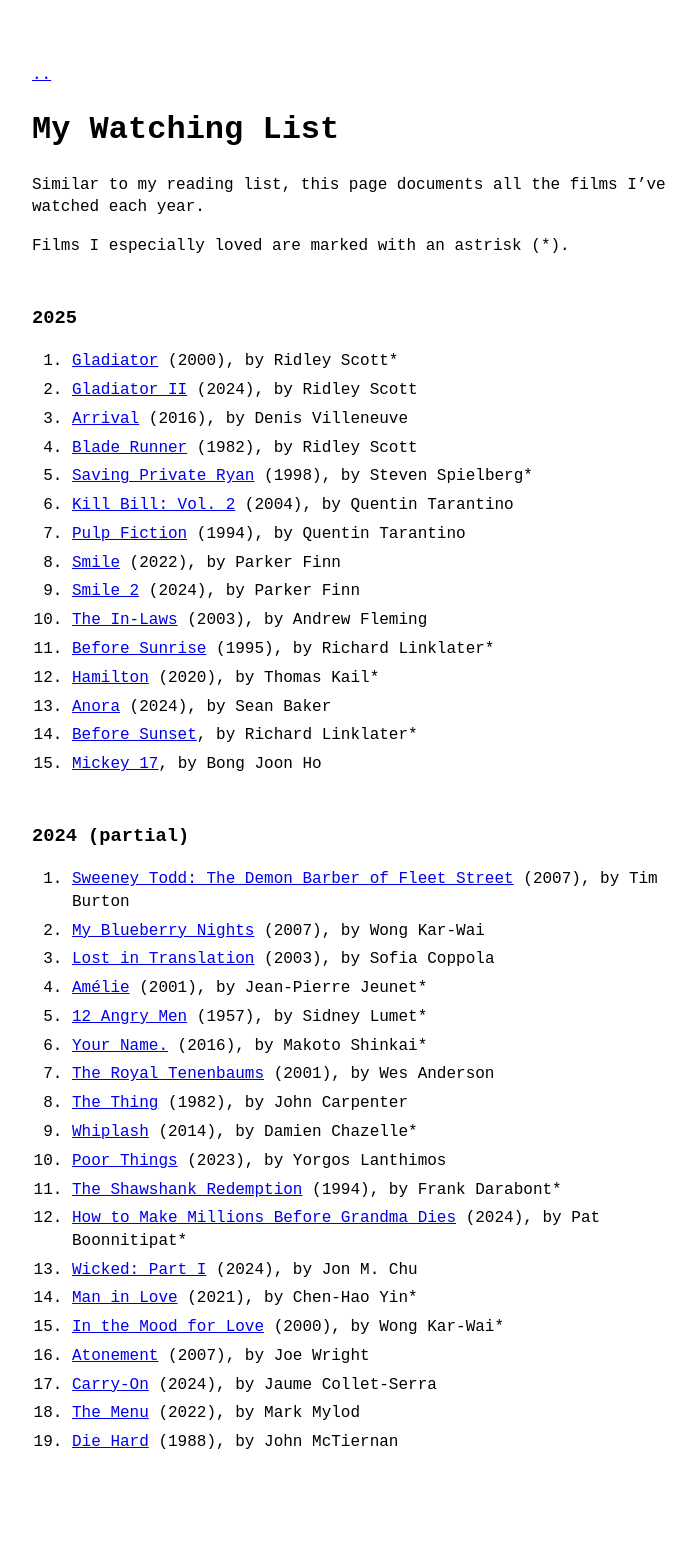
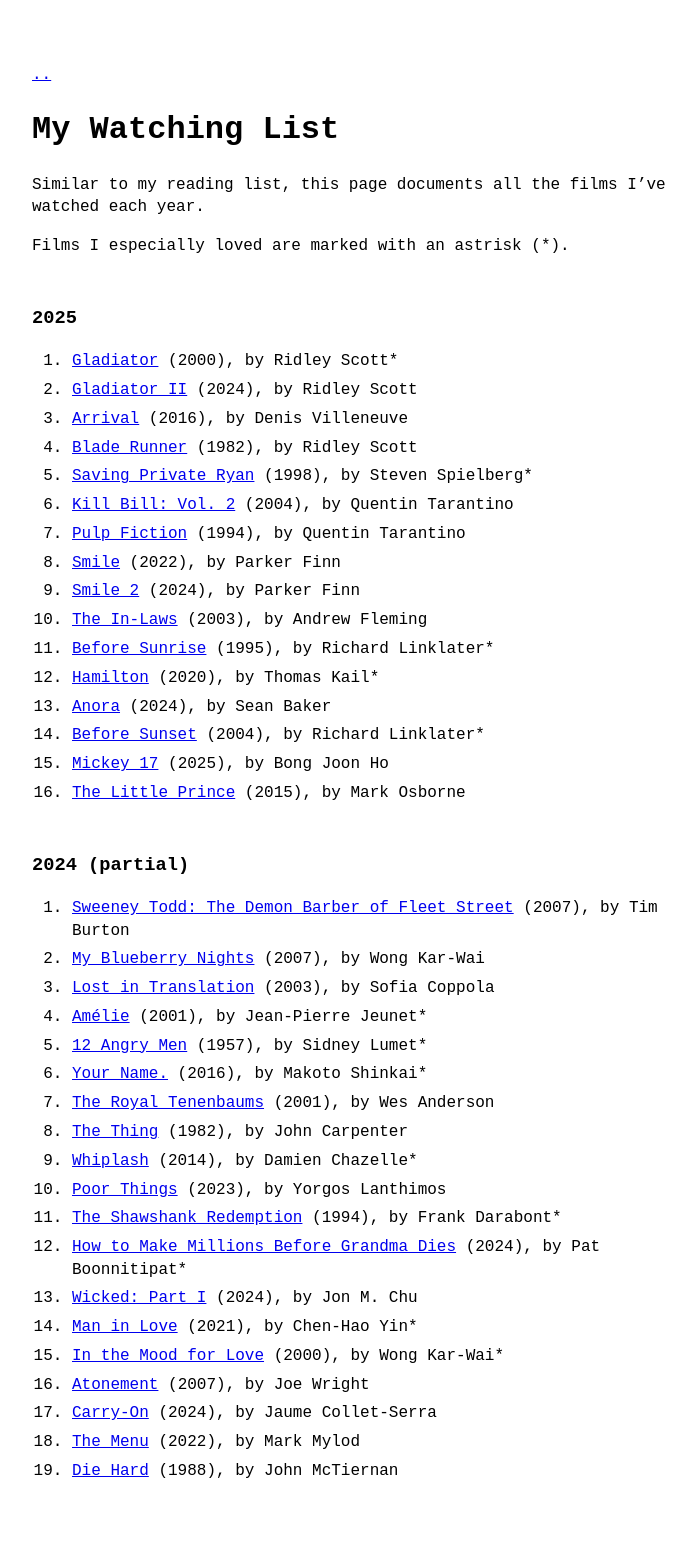
Before and after one commit to llucasly/llucasly.github.io, a Jekyll site: the page built from watching list.md, in a window 1280 px wide. Shown: the whole page, without its empty margins (288-984 px from the left). Built offline with Jekyll 4.4.1, drawn with Linux system fonts in a browser that asks for light colours; before the commit the page ends 1534 px from its top, so only the background shows below that.

Commit message:
Added Movie

```diff
--- a/watching list.md
+++ b/watching list.md
@@ -21,8 +21,9 @@ Films I especially loved are marked with an astrisk (*).
 11. [Before Sunrise](https://letterboxd.com/film/before-sunrise/) (1995), by Richard Linklater*
 12. [Hamilton](https://letterboxd.com/film/hamilton-2020/) (2020), by Thomas Kail*
 13. [Anora](https://letterboxd.com/film/anora/) (2024), by Sean Baker
-14. [Before Sunset](https://letterboxd.com/film/before-sunset/), by Richard Linklater*
-15. [Mickey 17](https://letterboxd.com/film/mickey-17/), by Bong Joon Ho
+14. [Before Sunset](https://letterboxd.com/film/before-sunset/) (2004), by Richard Linklater*
+15. [Mickey 17](https://letterboxd.com/film/mickey-17/) (2025), by Bong Joon Ho
+16. [The Little Prince](https://letterboxd.com/film/the-little-prince-2015/) (2015), by Mark Osborne
 
 ### 2024 (partial)
 1. [Sweeney Todd: The Demon Barber of Fleet Street](https://letterboxd.com/film/sweeney-todd-the-demon-barber-of-fleet-street-2007/) (2007), by Tim Burton
```
